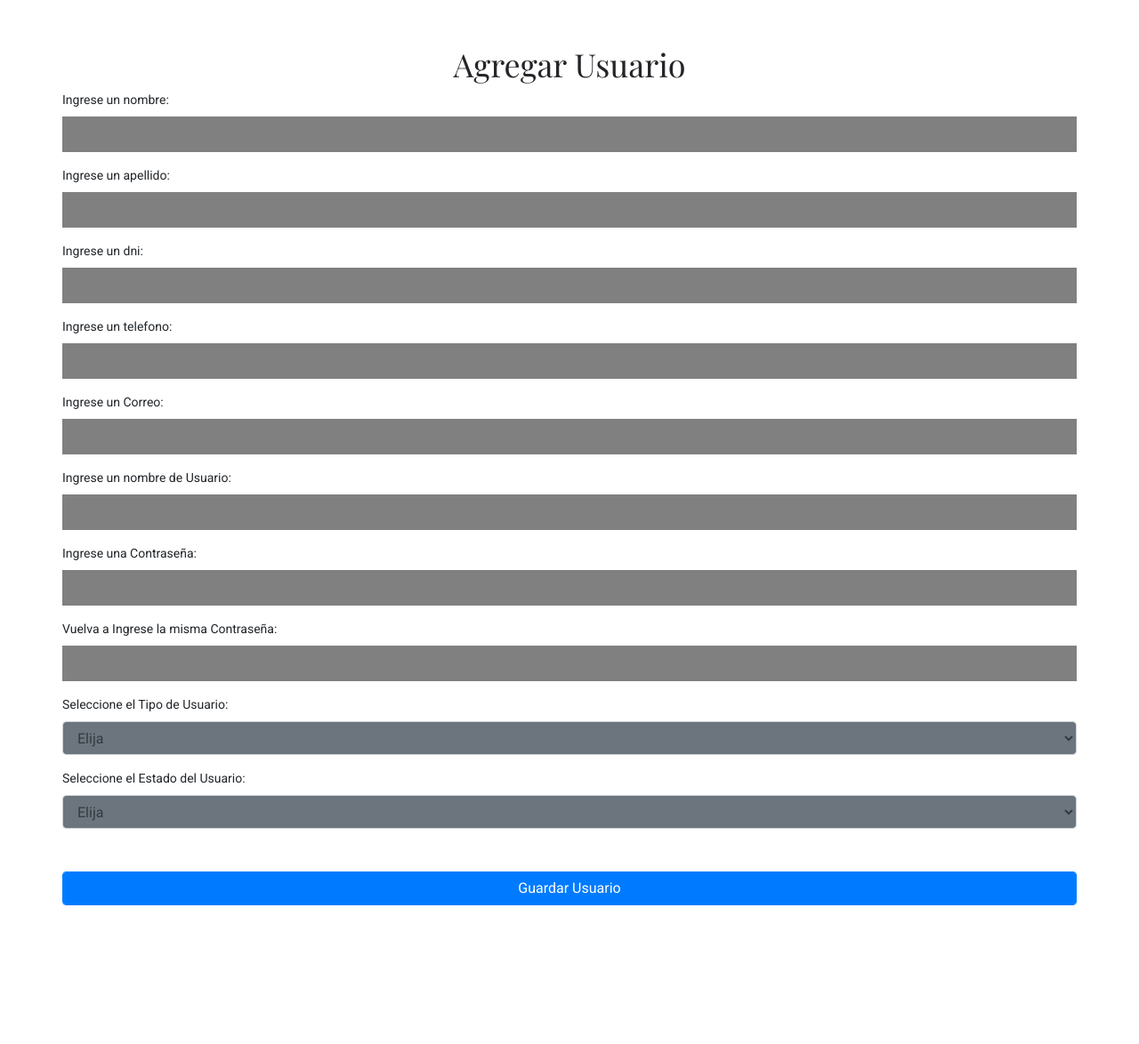
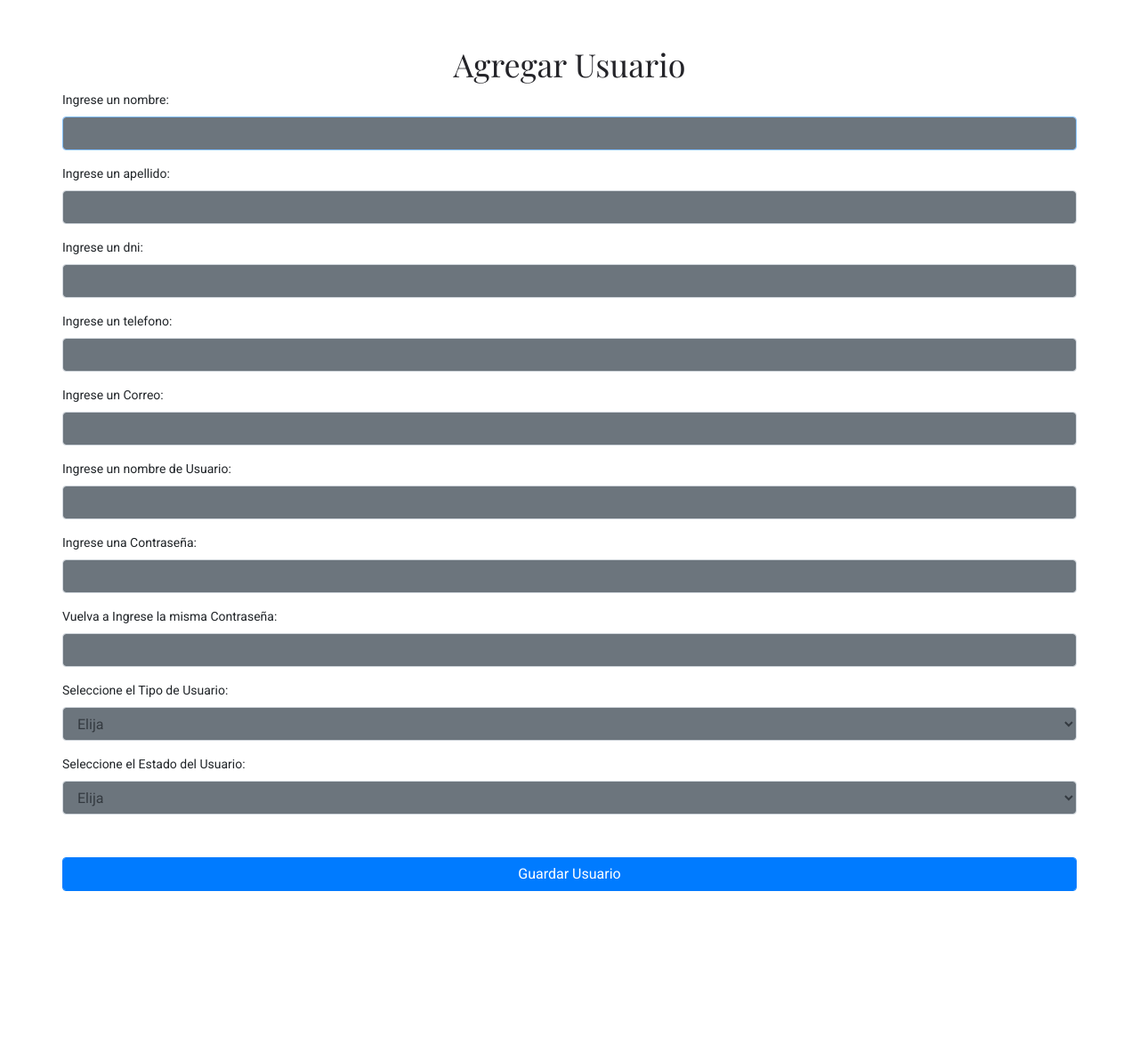
Before and after one commit to marcos006-dev/sistemaTurnos, a PHP site: page /modUsuarios/formAgregarUsuarios.php in a window 1280 px wide. Shown: the part 89-1263 px from the top of the page at 89% size. After the commit the page ends 1091 px from the top, so only its background shows below. Run offline with PHP 8.4, Linux system fonts and the light colour scheme; tables that the repository leaves empty or names only in its code hold one stand-in row (values such as "Sample post"); data that the repository does not hold is empty; some libraries are stand-ins or nearby versions.

Commit message:
desarrollando el formulario de altas de usuarios

```diff
--- a/assets/js/modAbmlUsuarios/indeex.js
+++ b/assets/js/modAbmlUsuarios/indeex.js
@@ -30,6 +30,7 @@ const activarBtnGuardarUsuario = () => {
 };
 
 // funcion para mostrar mensaje de alerta
-const ViualizarMensaje = (paramNombreElemento, paramMensaje) => {
+const ViualizarMensaje = (paramNombreElemento, paramMensaje, paramClass) => {
   document.getElementById(paramNombreElemento).innerHTML = paramMensaje;
+  document.getElementById(paramNombreElemento).className = paramClass;
 };
--- a/modUsuarios/formAgregarUsuarios.php
+++ b/modUsuarios/formAgregarUsuarios.php
@@ -20,57 +20,58 @@
                 <form id="formAgregDoctor" action="resultFormAgregarUsuario.php" method="POST">
                     <div class="form-group">
                         <label for="nombrePersona">Ingrese un nombre:</label>
-                        <input type="text" class="single-input" id="nombrePersona" name="nombrePersona"
-                            aria-describedby="nombrePersona" autofocus>
-                        <small class="text-danger" id="alertNombre"></small>
+                        <input type="text" class="form-control bg-secondary text-dark" required id="nombrePersona"
+                            name="nombrePersona" aria-describedby="nombrePersona" autofocus>
+                        <small id="alertNombre"></small>
                     </div>
                     <div class="form-group">
                         <label for="apellidoPersona">Ingrese un apellido:</label>
-                        <input type="text" class="single-input" id="apellidoPersona" name="apellidoPersona"
-                            aria-describedby="apellidoPersona" autofocus>
-                        <small class="text-danger" id="alertApellido"></small>
+                        <input type="text" required class="form-control  bg-secondary text-dark" id="apellidoPersona"
+                            name="apellidoPersona" aria-describedby="apellidoPersona" autofocus>
+                        <small id="alertApellido"></small>
 
                     </div>
                     <div class="form-group">
                         <label for="dniPersona">Ingrese un dni:</label>
-                        <input type="number" class="single-input" id="dniPersona" name="dniPersona"
-                            aria-describedby="dniPersona" autofocus>
-                        <small class="text-danger" id="alertDni"></small>
+                        <input type="number" required class="form-control  bg-secondary text-dark" id="dniPersona"
+                            name="dniPersona" aria-describedby="dniPersona" autofocus>
+                        <small id="alertDni"></small>
 
                     </div>
                     <div class="form-group">
                         <label for="telefonoPersona">Ingrese un telefono:</label>
-                        <input type="number" class="single-input" id="telefonoPersona" name="telefonoPersona"
-                            aria-describedby="telefonoPersona" autofocus>
-                        <small class="text-danger" id="alertTelefono"></small>
+                        <input type="number" required class="form-control  bg-secondary text-dark" id="telefonoPersona"
+                            name="telefonoPersona" aria-describedby="telefonoPersona" autofocus>
+                        <small id="alertTelefono"></small>
 
                     </div>
 
                     <div class="form-group">
                         <label for="correoPersona">Ingrese un Correo:</label>
-                        <input type="text" class="single-input" id="correoPersona" name="correoPersona"
-                            aria-describedby="correoPersona" autofocus>
-                        <small class="text-danger" id="alertCorreo"></small>
+                        <input type="text" required class="form-control  bg-secondary text-dark" id="correoPersona"
+                            name="correoPersona" aria-describedby="correoPersona" autofocus>
+                        <small id="alertCorreo"></small>
 
                     </div>
                     <div class="form-group">
                         <label for="nombreUsuario">Ingrese un nombre de Usuario:</label>
-                        <input type="text" required class="single-input" id="nombreUsuario" name="nombreUsuario"
-                            aria-describedby="nombrenombreUsuarioDoctor" autofocus>
-                        <small class="text-danger" id="alertNombreUsuario"></small>
+                        <input type="text" required class="form-control  bg-secondary text-dark" id="nombreUsuario"
+                            name="nombreUsuario" aria-describedby="nombrenombreUsuarioDoctor" autofocus>
+                        <small id="alertNombreUsuario"></small>
                     </div>
                     <div class="form-group">
                         <label for="apellidoDoctor">Ingrese una Contraseña:</label>
-                        <input type="password" required class="single-input" id="contrasena" name="contrasena"
-                            aria-describedby="apellidoDoctor" autofocus>
-                        <small class="text-danger" id="alertContrasena"></small>
+                        <input type="password" required class="form-control  bg-secondary text-dark" id="contrasena"
+                            name="contrasena" aria-describedby="apellidoDoctor" autofocus>
+                        <small id="alertContrasena"></small>
 
                     </div>
                     <div class="form-group">
                         <label for="apellidoDoctor">Vuelva a Ingrese la misma Contraseña:</label>
-                        <input type="password" required class="single-input" id="contrasenaVerificacion"
-                            name="contrasenaVerificacion" aria-describedby="apellidoDoctor" autofocus>
-                        <small class="text-danger" id="alertContrasenaVerificada"></small>
+                        <input type="password" required class="form-control  bg-secondary text-dark"
+                            id="contrasenaVerificacion" name="contrasenaVerificacion" aria-describedby="apellidoDoctor"
+                            autofocus>
+                        <small id="alertContrasenaVerificada"></small>
 
                     </div>
 
@@ -85,6 +86,7 @@
                                 <?php echo $tipoUsu['descripcionTipoUsuario']; ?></option>
                             <?php endwhile?>
                         </select>
+                        <small id="alertTipoUsuario"></small>
                     </div>
                     <div class="form-group">
                         <label for="EstadoUsuario">Seleccione el Estado del Usuario:</label>
@@ -94,6 +96,7 @@
                             <option value="1">Activo</option>
                             <option value="2">Inactivo</option>
                         </select>
+                        <small id="alertEstado"></small>
                     </div>
                     <div class="form-group" id="tablaTurnosxDia">
 
@@ -101,7 +104,7 @@
                     <div class="form-group mt-5">
                         <button type="submit" id="btnGuardarUsuario" class="btn btn-primary form-control">Guardar
                             Usuario</button>
-                        <small class="text-danger" id="alertBtn"></small>
+                        <small id="alertBtn"></small>
 
                     </div>
                 </form>
```
Also changed, not shown: assets/js/modAbmlUsuarios/validarForm.js (+23 -13 lines), modUsuarios/index.php (+1 -17 lines).
